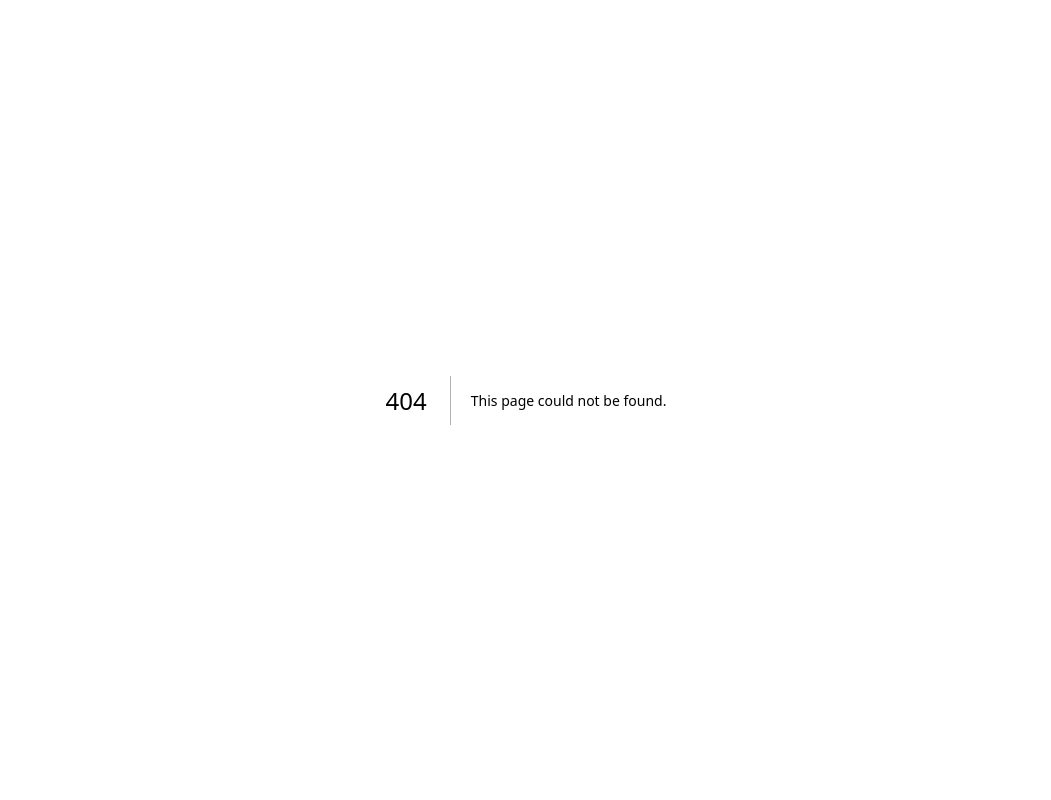
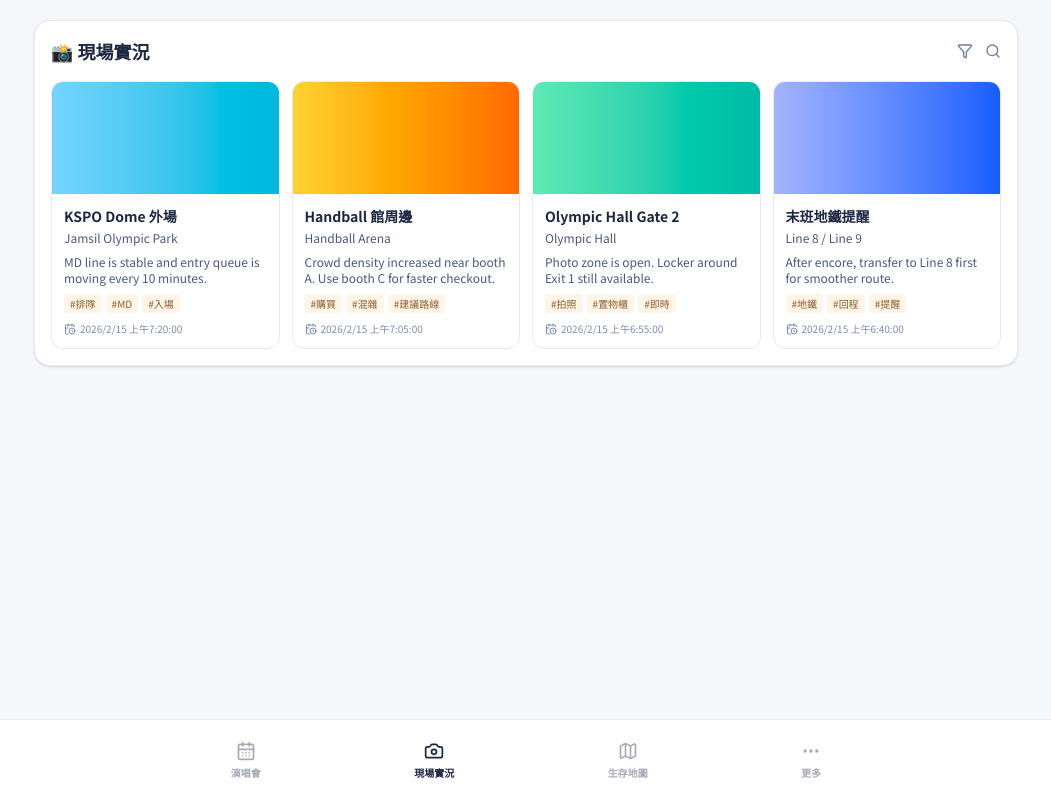
Before and after one commit to Jaeyoung0218/jinam_ver.1.0.0, a Next.js app: page /live in a window 1280 px wide. Before the commit this address had no page. Shown: the whole page, without its empty margins (114-1165 px from the left). Built offline with nearby package versions, Linux system fonts and the light colour scheme.

Commit message:
Add bottom navigation and scaffold live/guide pages.
Introduce app-style bottom tabs, set concerts as default view, and create separate live updates and guide pages with a Notion survival-map link entry point.

```diff
--- /dev/null
+++ b/src/app/guide/page.tsx
@@ -0,0 +1,41 @@
+import BottomNav from "@/components/bottom-nav";
+import { NOTION_SURVIVAL_MAP_URL } from "@/constants/links";
+import concerts from "@/data/concerts.json";
+import type { Concert } from "@/types/concert";
+import Link from "next/link";
+
+export default function GuidePage() {
+  const list = concerts as Concert[];
+
+  return (
+    <main className="mx-auto min-h-screen max-w-[760px] bg-[#F5F7FB] px-5 pb-28 pt-5">
+      <section className="surface-card p-4">
+        <h1 className="text-lg font-bold text-[#1D2742]">迷你指南</h1>
+        <p className="mt-1 text-xs text-[#4B587C]">Concert day checklist and transfer tips.</p>
+
+        <a
+          href={NOTION_SURVIVAL_MAP_URL}
+          target="_blank"
+          rel="noreferrer"
+          className="mt-3 inline-block rounded-lg bg-[#1D2742] px-3 py-2 text-xs font-semibold text-white"
+        >
+          生存地圖 (Notion) 打開
+        </a>
+      </section>
+
+      <section className="mt-4 grid grid-cols-1 gap-3">
+        {list.map((concert) => (
+          <Link key={concert.id} href={`/concerts/${concert.id}`} className="surface-card p-4">
+            <h2 className="text-sm font-bold text-[#1D2742]">{concert.artist}</h2>
+            <p className="mt-1 text-xs text-[#4B587C]">• 入場: {concert.miniGuide.entryTip}</p>
+            <p className="mt-1 text-xs text-[#4B587C]">• 移動: {concert.miniGuide.lastTrainTip}</p>
+            <p className="mt-1 text-xs text-[#4B587C]">• 交通: {concert.miniGuide.transportTip}</p>
+            <p className="mt-1 text-xs text-[#4B587C]">• 注意: {concert.miniGuide.noticeTip}</p>
+          </Link>
+        ))}
+      </section>
+
+      <BottomNav active="more" />
+    </main>
+  );
+}
--- /dev/null
+++ b/src/app/live/page.tsx
@@ -0,0 +1,66 @@
+import BottomNav from "@/components/bottom-nav";
+import liveUpdates from "@/data/live-updates.json";
+import { CalendarClock, Filter, Search } from "lucide-react";
+
+type LiveItem = {
+  id: string;
+  title: string;
+  location: string;
+  summary: string;
+  updatedAt: string;
+  tags: string[];
+  tone: "sky" | "amber" | "emerald" | "indigo";
+};
+
+const toneClass: Record<LiveItem["tone"], string> = {
+  sky: "from-sky-300 to-cyan-500",
+  amber: "from-amber-300 to-orange-500",
+  emerald: "from-emerald-300 to-teal-500",
+  indigo: "from-indigo-300 to-blue-600",
+};
+
+export default function LivePage() {
+  const items = liveUpdates as LiveItem[];
+
+  return (
+    <main className="mx-auto min-h-screen max-w-[1024px] bg-[#F5F7FB] px-5 pb-28 pt-5">
+      <section className="rounded-2xl border border-[#E7EAF1] bg-white p-4 shadow-sm">
+        <div className="mb-4 flex items-center justify-between">
+          <h1 className="text-lg font-bold text-[#1D2742]">📸 現場實況</h1>
+          <div className="flex items-center gap-3 text-[#6E7B9A]">
+            <Filter className="h-4 w-4" />
+            <Search className="h-4 w-4" />
+          </div>
+        </div>
+
+        <div className="grid grid-cols-1 gap-3 md:grid-cols-2 lg:grid-cols-4">
+          {items.map((item) => (
+            <article key={item.id} className="overflow-hidden rounded-xl border border-[#E7EAF1] bg-white">
+              <div className={`h-28 w-full bg-gradient-to-r ${toneClass[item.tone]}`} />
+              <div className="p-3">
+                <h2 className="text-sm font-bold text-[#1D2742]">{item.title}</h2>
+                <p className="mt-1 text-xs text-[#4B587C]">{item.location}</p>
+                <p className="mt-2 text-xs text-[#4B587C]">{item.summary}</p>
+
+                <div className="mt-2 flex flex-wrap gap-1">
+                  {item.tags.map((tag) => (
+                    <span key={tag} className="rounded bg-[#FFF4E8] px-1.5 py-0.5 text-[10px] text-[#8B5E2B]">
+                      #{tag}
+                    </span>
+                  ))}
+                </div>
+
+                <p className="mt-2 flex items-center gap-1 text-[10px] text-[#7D8AA9]">
+                  <CalendarClock className="h-3 w-3" />
+                  {new Date(item.updatedAt).toLocaleString("zh-TW")}
+                </p>
+              </div>
+            </article>
+          ))}
+        </div>
+      </section>
+
+      <BottomNav active="live" />
+    </main>
+  );
+}
--- a/src/app/page.tsx
+++ b/src/app/page.tsx
@@ -1,6 +1,8 @@
 "use client";
 
 import concerts from "@/data/concerts.json";
+import BottomNav from "@/components/bottom-nav";
+import { NOTION_SURVIVAL_MAP_URL } from "@/constants/links";
 import type { Concert, Venue } from "@/types/concert";
 import { CalendarDays, ChevronRight, Languages, MapPin, MessageCircle, UserRound, Warehouse } from "lucide-react";
 import Link from "next/link";
@@ -239,7 +241,7 @@ export default function Home() {
   };
 
   return (
-    <main className="mx-auto min-h-screen max-w-[760px] bg-[#F5F7FB] px-5 pb-10 pt-5">
+    <main className="mx-auto min-h-screen max-w-[760px] bg-[#F5F7FB] px-5 pb-28 pt-5">
       <header className="sticky top-0 z-30 -mx-5 mb-5 border-b border-[#E7EAF1] bg-[#F5F7FB]/95 px-5 pb-4 pt-5 backdrop-blur">
         <div className="mb-3 flex items-center justify-between">
           <div>
@@ -268,12 +270,6 @@ export default function Home() {
         </div>
 
         <div className="rounded-2xl bg-[#3A8DED] px-4 py-3 text-center text-sm font-bold text-white">{text.heroLead}</div>
-
-        <div className="mt-3 grid grid-cols-3 rounded-2xl border border-[#E8ECF4] bg-white px-2 py-3">
-          <p className="text-center text-sm font-semibold text-[#1D2742]">{text.featureToday}</p>
-          <p className="border-x border-[#E8ECF4] text-center text-sm font-semibold text-[#1D2742]">{text.featureLocker}</p>
-          <p className="text-center text-sm font-semibold text-[#1D2742]">{text.featureLine}</p>
-        </div>
 
         <div className="mt-5">
           <h2 className={`mb-3 text-3xl font-extrabold text-[#0F172A] ${textTracking}`}>{text.exploreTitle}</h2>
@@ -446,6 +442,19 @@ export default function Home() {
           <h2 className={`text-lg font-bold text-[#1D2742] ${textTracking}`}>{text.miniGuide}</h2>
           <p className={`text-xs text-[#4B587C] ${textTracking}`}>{text.miniGuideDesc}</p>
         </div>
+        <div className="mb-3 flex items-center gap-2">
+          <Link href="/guide" className="rounded-full bg-[#1D2742] px-3 py-1.5 text-xs font-semibold text-white">
+            迷你指南頁面
+          </Link>
+          <a
+            href={NOTION_SURVIVAL_MAP_URL}
+            target="_blank"
+            rel="noreferrer"
+            className="rounded-full border border-[#DCE3F2] bg-white px-3 py-1.5 text-xs font-semibold text-[#1D2742]"
+          >
+            生存地圖 (Notion)
+          </a>
+        </div>
         <div className="grid grid-cols-1 gap-3 md:grid-cols-3">
           {(concerts as Concert[]).slice(0, 3).map((concert) => (
             <div key={concert.id} className="rounded-xl border border-[#E2E8F5] bg-[#F9FBFF] p-3">
@@ -457,6 +466,7 @@ export default function Home() {
         </div>
       </section>
 
+      <BottomNav active="concerts" />
     </main>
   );
 }
--- /dev/null
+++ b/src/components/bottom-nav.tsx
@@ -0,0 +1,39 @@
+import { NOTION_SURVIVAL_MAP_URL } from "@/constants/links";
+import { CalendarDays, Camera, Ellipsis, Map } from "lucide-react";
+import Link from "next/link";
+
+type BottomNavProps = {
+  active: "concerts" | "live" | "more";
+};
+
+const tabClass = "flex flex-col items-center gap-1";
+const activeClass = "text-[#1D2742]";
+const inactiveClass = "text-gray-500 opacity-60";
+
+export default function BottomNav({ active }: BottomNavProps) {
+  return (
+    <nav className="fixed bottom-0 left-0 right-0 z-50 border-t border-[#E8ECF4] bg-white">
+      <div className="mx-auto flex h-20 max-w-[760px] items-center justify-around px-2">
+        <Link href="/" aria-pressed={active === "concerts"} className={`${tabClass} ${active === "concerts" ? activeClass : inactiveClass}`}>
+          <CalendarDays className="h-5 w-5" />
+          <span className="text-[10px] font-bold">演唱會</span>
+        </Link>
+
+        <Link href="/live" aria-pressed={active === "live"} className={`${tabClass} ${active === "live" ? activeClass : inactiveClass}`}>
+          <Camera className="h-5 w-5" />
+          <span className="text-[10px] font-bold">現場實況</span>
+        </Link>
+
+        <a href={NOTION_SURVIVAL_MAP_URL} target="_blank" rel="noreferrer" className={`${tabClass} ${inactiveClass}`}>
+          <Map className="h-5 w-5" />
+          <span className="text-[10px] font-bold">生存地圖</span>
+        </a>
+
+        <Link href="/guide" aria-pressed={active === "more"} className={`${tabClass} ${active === "more" ? activeClass : inactiveClass}`}>
+          <Ellipsis className="h-5 w-5" />
+          <span className="text-[10px] font-bold">更多</span>
+        </Link>
+      </div>
+    </nav>
+  );
+}
--- /dev/null
+++ b/src/constants/links.ts
@@ -0,0 +1 @@
+export const NOTION_SURVIVAL_MAP_URL = "https://www.notion.so/replace-with-your-survival-map";
--- /dev/null
+++ b/src/data/live-updates.json
@@ -0,0 +1,38 @@
+[
+  {
+    "id": "live-kspo-gate",
+    "title": "KSPO Dome 外場",
+    "location": "Jamsil Olympic Park",
+    "summary": "MD line is stable and entry queue is moving every 10 minutes.",
+    "updatedAt": "2026-02-15T16:20:00+09:00",
+    "tags": ["排隊", "MD", "入場"],
+    "tone": "sky"
+  },
+  {
+    "id": "live-handball-merch",
+    "title": "Handball 館周邊",
+    "location": "Handball Arena",
+    "summary": "Crowd density increased near booth A. Use booth C for faster checkout.",
+    "updatedAt": "2026-02-15T16:05:00+09:00",
+    "tags": ["購買", "混雜", "建議路線"],
+    "tone": "amber"
+  },
+  {
+    "id": "live-olympic-hall",
+    "title": "Olympic Hall Gate 2",
+    "location": "Olympic Hall",
+    "summary": "Photo zone is open. Locker around Exit 1 still available.",
+    "updatedAt": "2026-02-15T15:55:00+09:00",
+    "tags": ["拍照", "置物櫃", "即時"],
+    "tone": "emerald"
+  },
+  {
+    "id": "live-last-train",
+    "title": "末班地鐵提醒",
+    "location": "Line 8 / Line 9",
+    "summary": "After encore, transfer to Line 8 first for smoother route.",
+    "updatedAt": "2026-02-15T15:40:00+09:00",
+    "tags": ["地鐵", "回程", "提醒"],
+    "tone": "indigo"
+  }
+]
```
